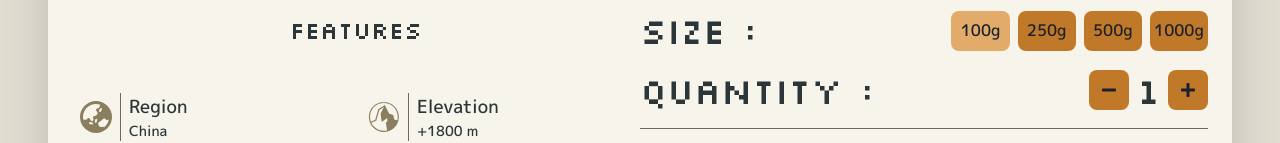
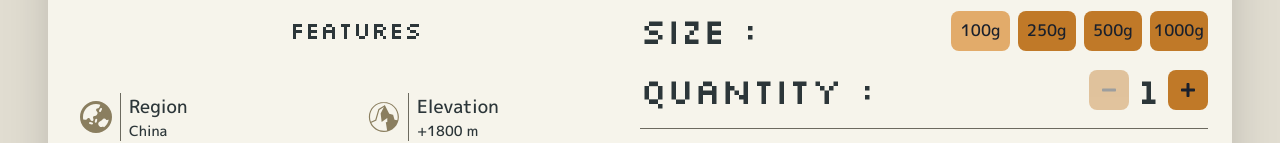
Before and after one commit to GoyoStach/goyo-shop-next-app, a Next.js app: page /Shop/1 in a window 1280 px wide. Shown: the part 666-809 px from the top of the page. Built offline with nearby package versions, Linux system fonts and the light colour scheme.

Commit message:
Adding disable on amount <=1 and also adapting _hover color to match theme

```diff
--- a/src/components/shop/ProductIndividual.tsx
+++ b/src/components/shop/ProductIndividual.tsx
@@ -231,6 +231,7 @@ const ProductIndividual: FC<Props> = ({ data }) => {
                     }
                     rounded={'lg'}
                     as={Button}
+                    _hover={{ bgColor: 'accent.300' }}
                     onClick={() => setSelectedSize(pricingPossibilities)}
                     disabled={amount === 1}
                     key={pricingPossibilities.price}
@@ -260,7 +261,8 @@ const ProductIndividual: FC<Props> = ({ data }) => {
                   rounded={'lg'}
                   as={Button}
                   onClick={() => setAmount(amount - 1)}
-                  disabled={amount === 1}
+                  isDisabled={amount === 1}
+                  _hover={{ bgColor: 'accent.300' }}
                 >
                   <FaMinus />
                 </Stack>
@@ -275,6 +277,7 @@ const ProductIndividual: FC<Props> = ({ data }) => {
                   as={Button}
                   rounded={'lg'}
                   onClick={() => setAmount(amount + 1)}
+                  _hover={{ bgColor: 'accent.300' }}
                 >
                   <FaPlus />
                 </Stack>
```
Also changed, not shown: 1 other file (tests, documents, lock files or other folders).
